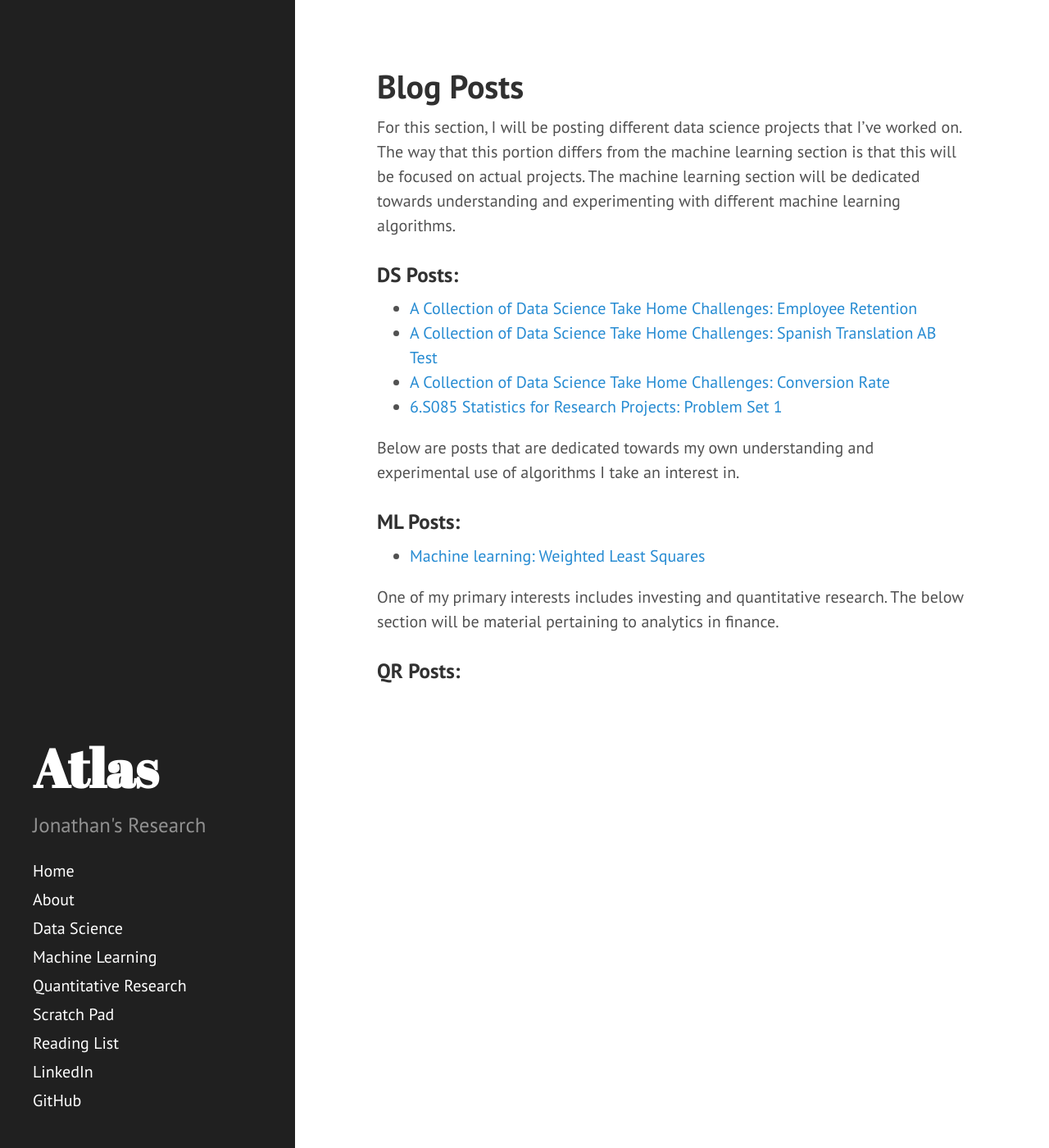
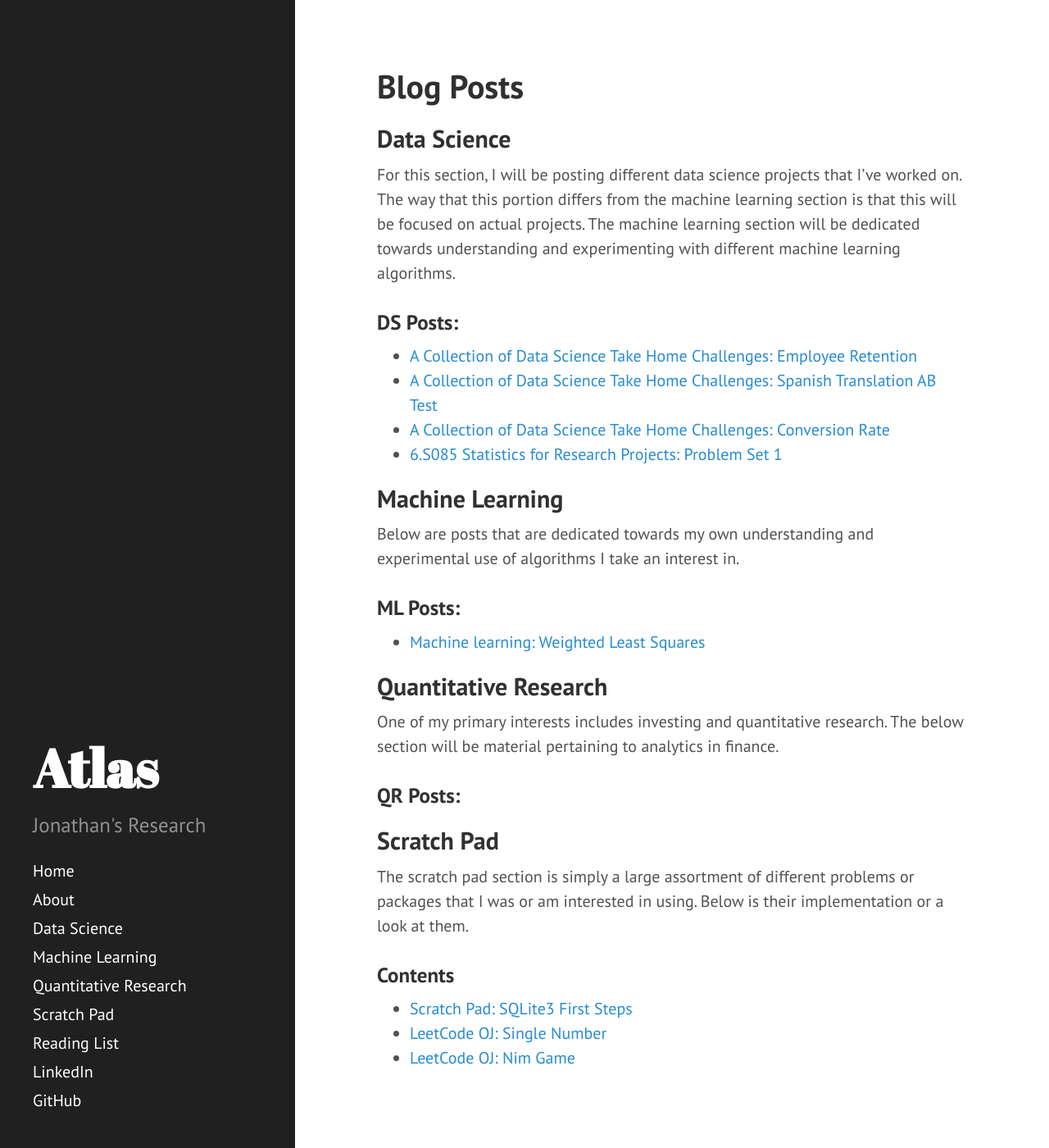
Before and after one commit to JonathanJohann/Research, a Jekyll site: the page built from Blog.md, in a window 1280 px wide and 1400 px high. Shown: the whole window at 82% size. Built offline with Jekyll 4.4.1, drawn with Linux system fonts in a browser that asks for light colours; Markdown is read by kramdown in place of the engine named in the settings.

Commit message:
Update Blog.md

```diff
--- a/Blog.md
+++ b/Blog.md
@@ -2,6 +2,8 @@
 layout: page
 title: Blog Posts
 ---
+
+## Data Science
 
 For this section, I will be posting different data science projects that I've worked on. The way that this portion differs from the machine learning section is that this will be focused on actual projects. The machine learning section will be dedicated towards understanding and experimenting with different machine learning algorithms.
 
@@ -13,6 +15,8 @@ For this section, I will be posting different data science projects that I've wo
 * [A Collection of Data Science Take Home Challenges: Conversion Rate](https://jonathanjohann.github.io/Research/2017/01/01/Conversion-Rate/)
 * [6.S085 Statistics for Research Projects: Problem Set 1](https://jonathanjohann.github.io/Research/2016/12/30/Statistics-for-Research-Projects-Problem-Set-1/)
 
+## Machine Learning
+
 Below are posts that are dedicated towards my own understanding and experimental use of algorithms I take an interest in.
 
 
@@ -20,7 +24,21 @@ Below are posts that are dedicated towards my own understanding and experimental
 
 * [Machine learning: Weighted Least Squares](https://jonathanjohann.github.io/Research/2016/12/29/Weighted-Least-Squares/)
 
+## Quantitative Research
 
 One of my primary interests includes investing and quantitative research. The below section will be material pertaining to analytics in finance.
 
 ### QR Posts:
+
+
+
+## Scratch Pad
+
+The scratch pad section is simply a large assortment of different problems or packages that I was or am interested in using. Below is their implementation or a look at them.
+
+
+### Contents
+
+* [Scratch Pad: SQLite3 First Steps](https://jonathanjohann.github.io/Research/2016/12/29/SQLite3-First-Steps/)
+* [LeetCode OJ: Single Number](https://jonathanjohann.github.io/Research/2016/12/31/Single-Number/)
+* [LeetCode OJ: Nim Game](https://jonathanjohann.github.io/Research/2016/12/31/Nim-Game/)
```
